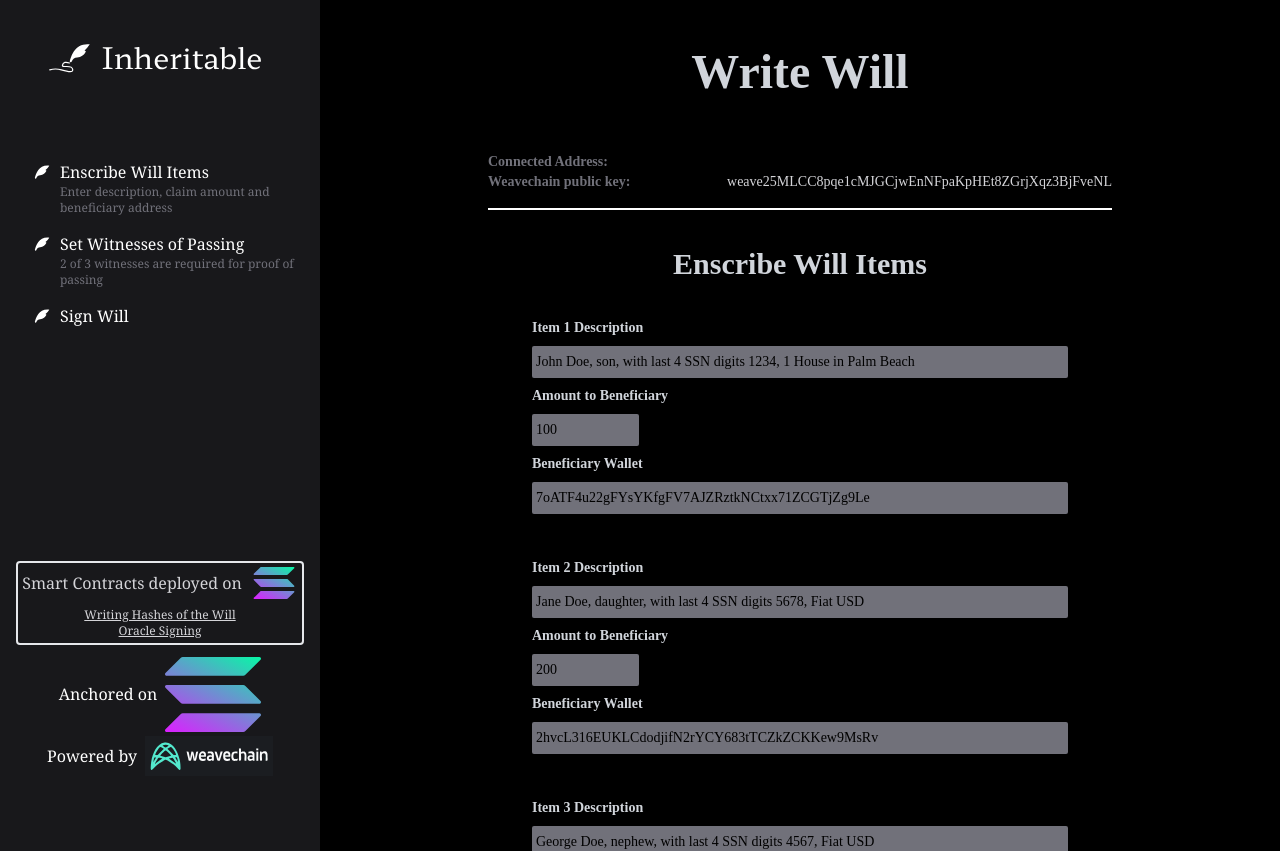
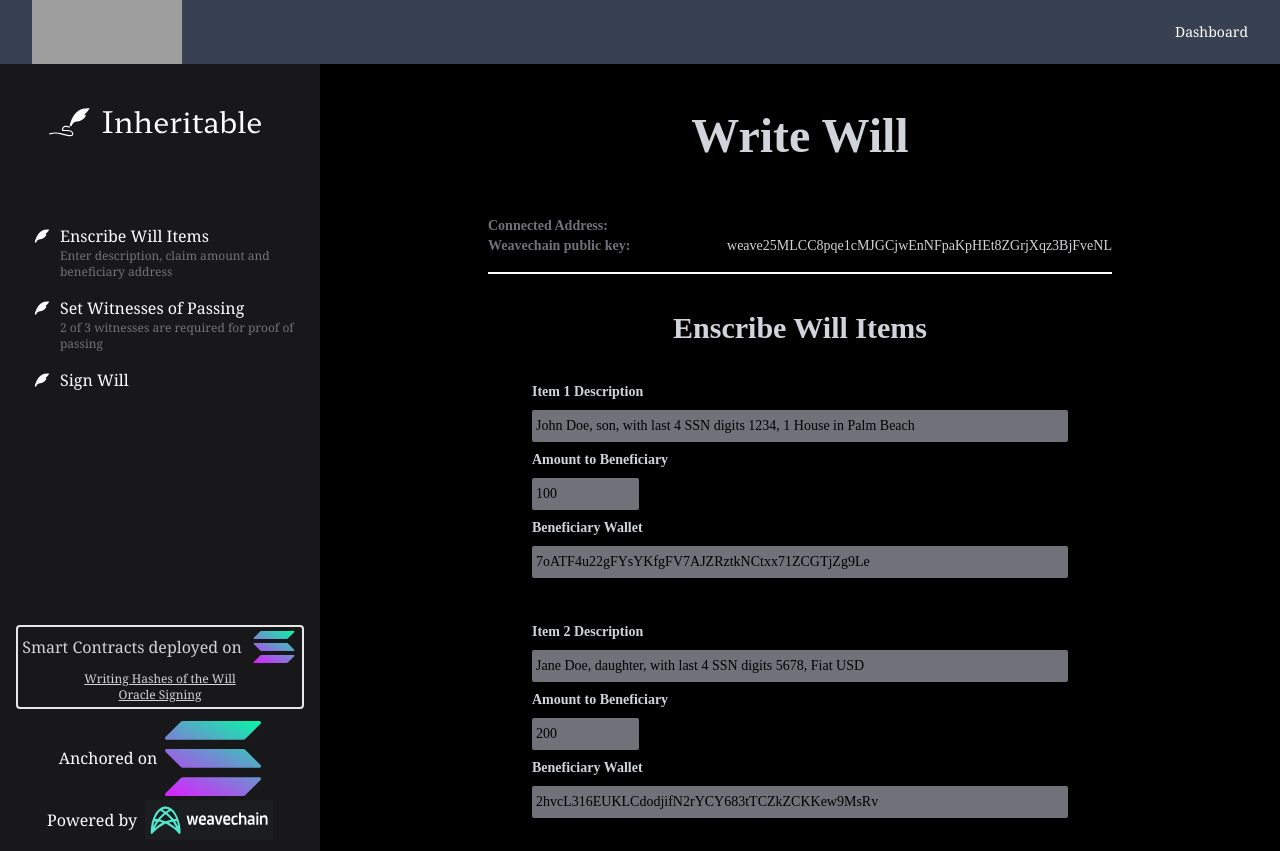
Before and after one commit to weavechain-web3/inheritable, a React (Create React App) app: page / in a window 1280 px wide. Shown: the top 851 px of the page. Built offline with nearby package versions, Linux system fonts and the light colour scheme; grey boxes are pictures that could not be loaded; the HTML template or start-up script is replaced by a standard one; what @coinbase/wallet-sdk would draw is missing.

Commit message:
added navbar

```diff
--- a/src/App.js
+++ b/src/App.js
@@ -9,6 +9,8 @@ import inherilogo from './resources/inheri-logo.svg';
 import verifySvg from "./resources/verify.svg";
 import signSvg from "./resources/ri_quill-pen-fill.svg";
 import witnessSvg from "./resources/witness.svg";
+
+import { NavBar } from './navBar';
 
 
 
@@ -135,7 +137,9 @@ class App extends Component {
 
 
     render() {
-        return <div className="font-serif bg-zinc-900 ">
+        return (
+        <div className="font-serif bg-zinc-900 ">
+         <NavBar />
             <div className="fixed w-1/4 h-full flex flex-col justify-between">
                 <div className='max-h-2/5'>
                     <div className='flex justify-center '>
@@ -184,7 +188,8 @@ class App extends Component {
                 </div>
             </div>
 
-        </div >;
+        </div>
+        )
     }
 }
 
--- /dev/null
+++ b/src/navBar.js
@@ -0,0 +1,36 @@
+import { useEffect, useState } from "react";
+
+export function NavBar() {
+  // Top Navigation Bar Element
+  return (
+
+    <header className="bg-gray-700">
+      <div className="px-6 mx-auto max-w-screen-xl sm:px-6 lg:px-8 items-center">
+
+        <div className="flex items-center justify-between h-16">
+          <div className="flex-1 md:flex md:items-center md:gap-12">
+
+            <img
+              src="logo_title.svg"
+              alt="logo"
+              width={150}
+              height={150}
+            />
+
+          </div>
+
+         <div className="flex text-sm items-center gap-6 justify-start pl-4">
+          <div href="">
+              <p className="text-white transition hover:text-white/75">
+                Dashboard
+              </p>
+          </div>
+
+          </div>
+
+
+        </div>
+      </div>
+    </header>
+  )
+}
```
Also changed, not shown: 2 other files (tests, documents, lock files or other folders).
